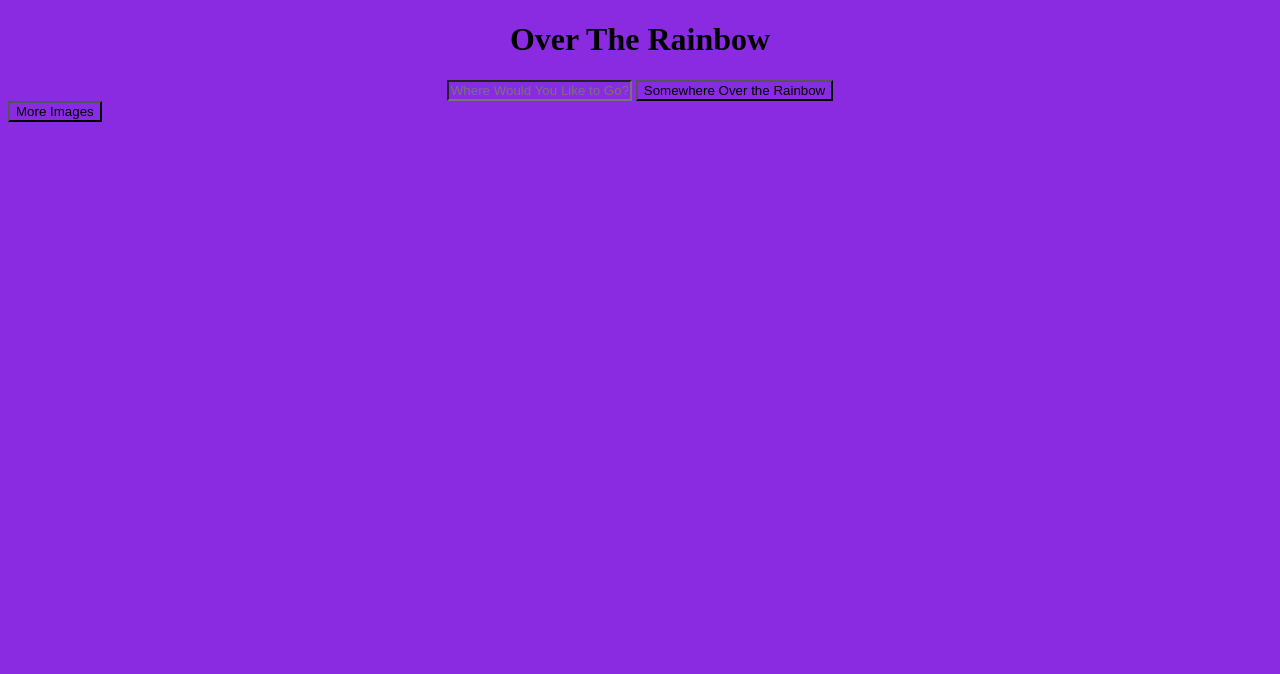
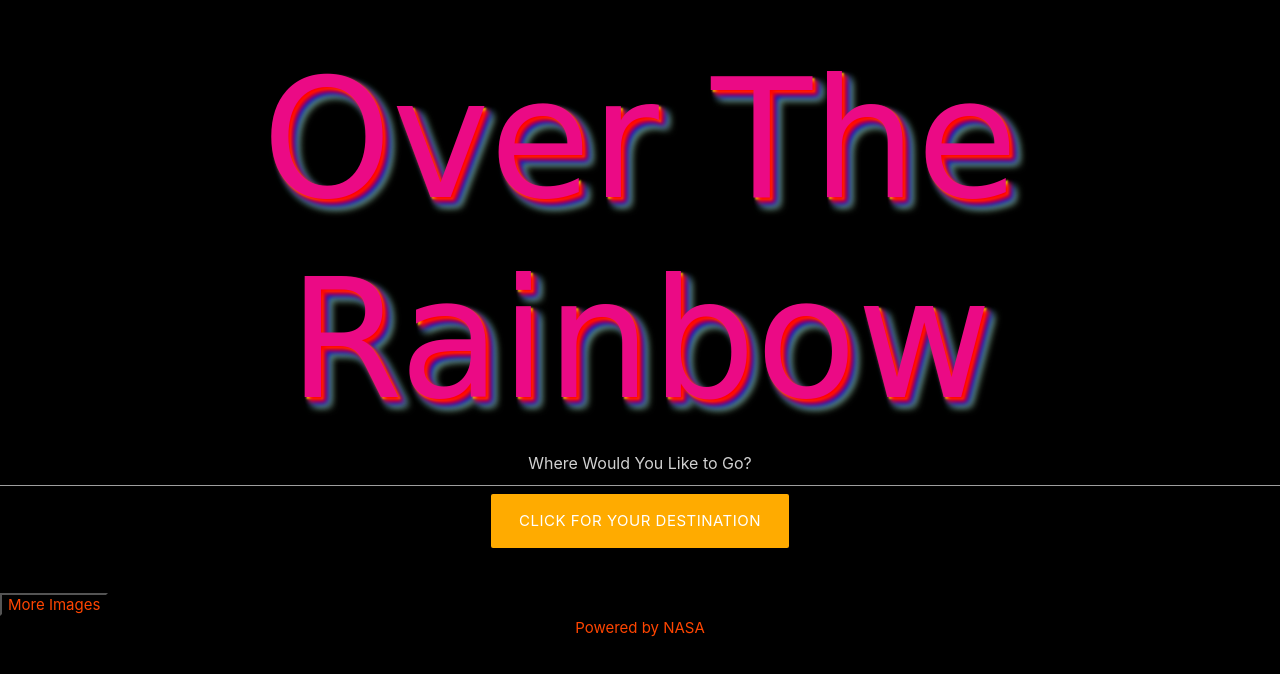
Before and after one commit to thegiftedgirl/Over_The_Rainbow, a plain HTML site: page index.html in a window 1280 px wide. Drawn offline with nearby package versions, Linux system fonts and the light colour scheme; a web font is replaced by a local one.

Commit message:
first look rough draft

```diff
--- a/css/style.css
+++ b/css/style.css
@@ -1,10 +1,28 @@
 *{
-    background-color: blueviolet;
+    background-color: rgb(0, 0, 0);
     background-repeat: repeat;
     background-position: center;
     background-size: cover;
+    color: orangered;
+ }
 
+ h1{color: rgb(235, 10, 133);
+    font-family: 'Megrim', cursive;
+    font-size: 165px;
+    font-weight: normal;
+    margin-bottom: 0px;
+    margin-top: 40px;
+    line-height: 200px;
+    text-align:center;
+    text-shadow:  4px 4px 4px red, 2px 2px 2px yellow, 5px 5px 5px purple, 7px 7px 7px blue, 8px 8px 8px green, 9px 9px 9px white;
+ }
 
-
+input{
+    text-align:center;
+    color: orange
 
 }
+
+.more-images-btn{
+    color: yellow;
+}
--- a/index.html
+++ b/index.html
@@ -9,6 +9,8 @@
   src="https://ajax.aspnetcdn.com/ajax/jQuery/jquery-3.4.1.js"
   integrity="sha256-WpOohJOqMqqyKL9FccASB9O0KwACQJpFTUBLTYOVvVU="
   crossorigin="anonymous"></script>
+  <link rel="stylesheet" href="https://cdnjs.cloudflare.com/ajax/libs/materialize/1.0.0/css/materialize.min.css">
+  <link href="https://fonts.googleapis.com/css?family=Megrim&display=swap" rel="stylesheet">
    <link rel="stylesheet" href="css/style.css">
    <script defer src="./js/script.js"></script>
 
@@ -16,9 +18,10 @@
 <body>
     <header>
        <center><h1> Over The Rainbow</h1>
-         <input placeholder= "Where Would You Like to Go?" type="text" >
-       <button id="submit-btn">Somewhere Over the Rainbow</button>
-        </center> <button id="more-images-btn">More Images</button>
+         <center><input placeholder = "Where Would You Like to Go?" type="text"></center>
+
+         <button id="submit-btn" class="waves-effect waves-light btn-large amber accent-4">Click for your Destination</button>
+        </center>
     </header>
     <br>
     <br>
@@ -28,5 +31,8 @@
 
         </section>
     </main>
+
+
 </body>
-</html>
+</html> <button id="more-images-btn">More Images</button>
+ <center><footer>Powered by NASA </footer></center>
--- a/js/script.js
+++ b/js/script.js
@@ -52,10 +52,11 @@ function getAPIData(){
 }
 
 function generateImageUI() {
-    const firstFive = images.splice(0, 5);
+    const firstFive = images.splice(0, 1);
     return firstFive.map(function(element){
-        return `<img src="${element.links[0].href}" alt="${element.data[0].description}">`
+        return `<img src="${element.links[0].href}"> <div>"${element.data[0].description}"</div>`
     }).join("");
+
 }
 
 function render() {
```
